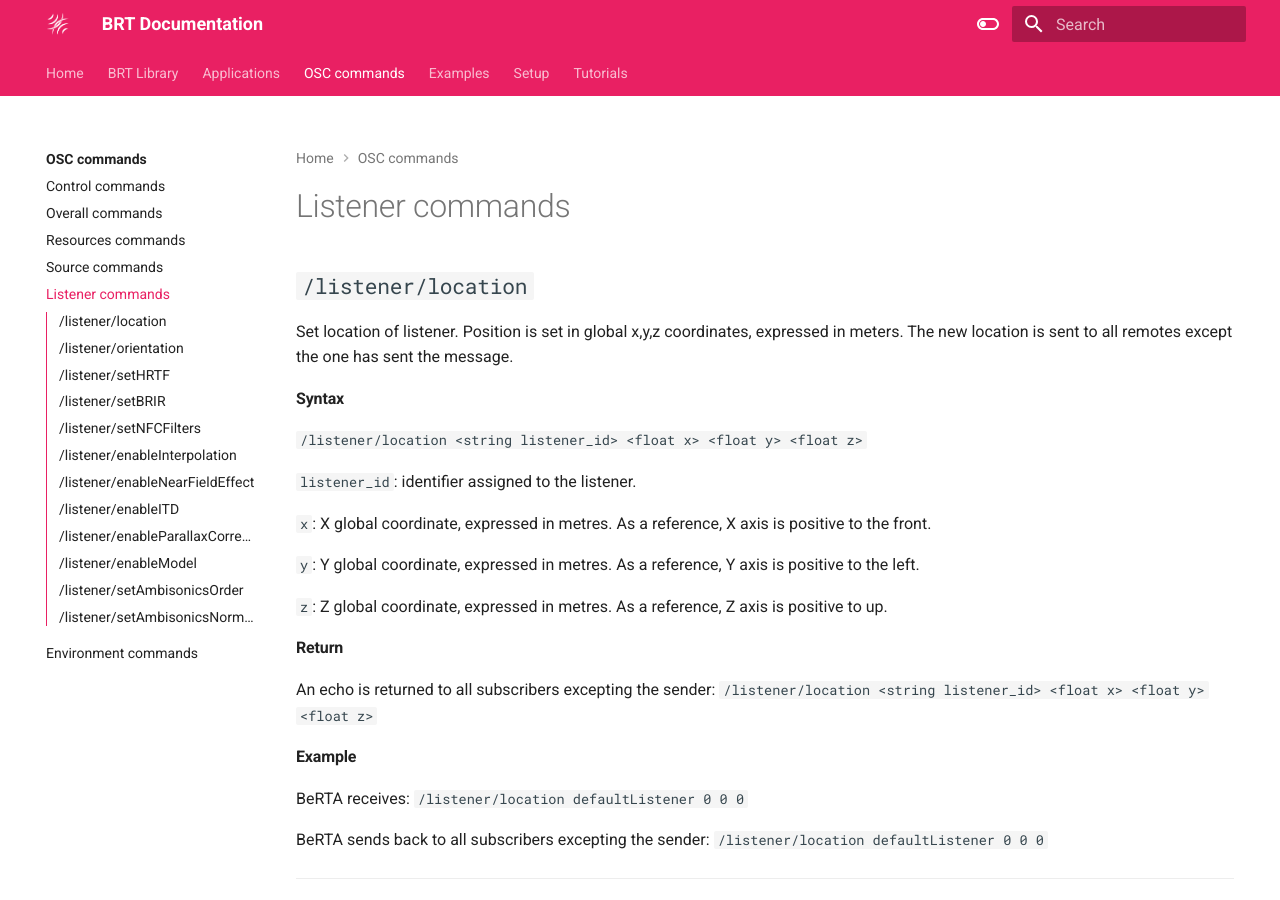
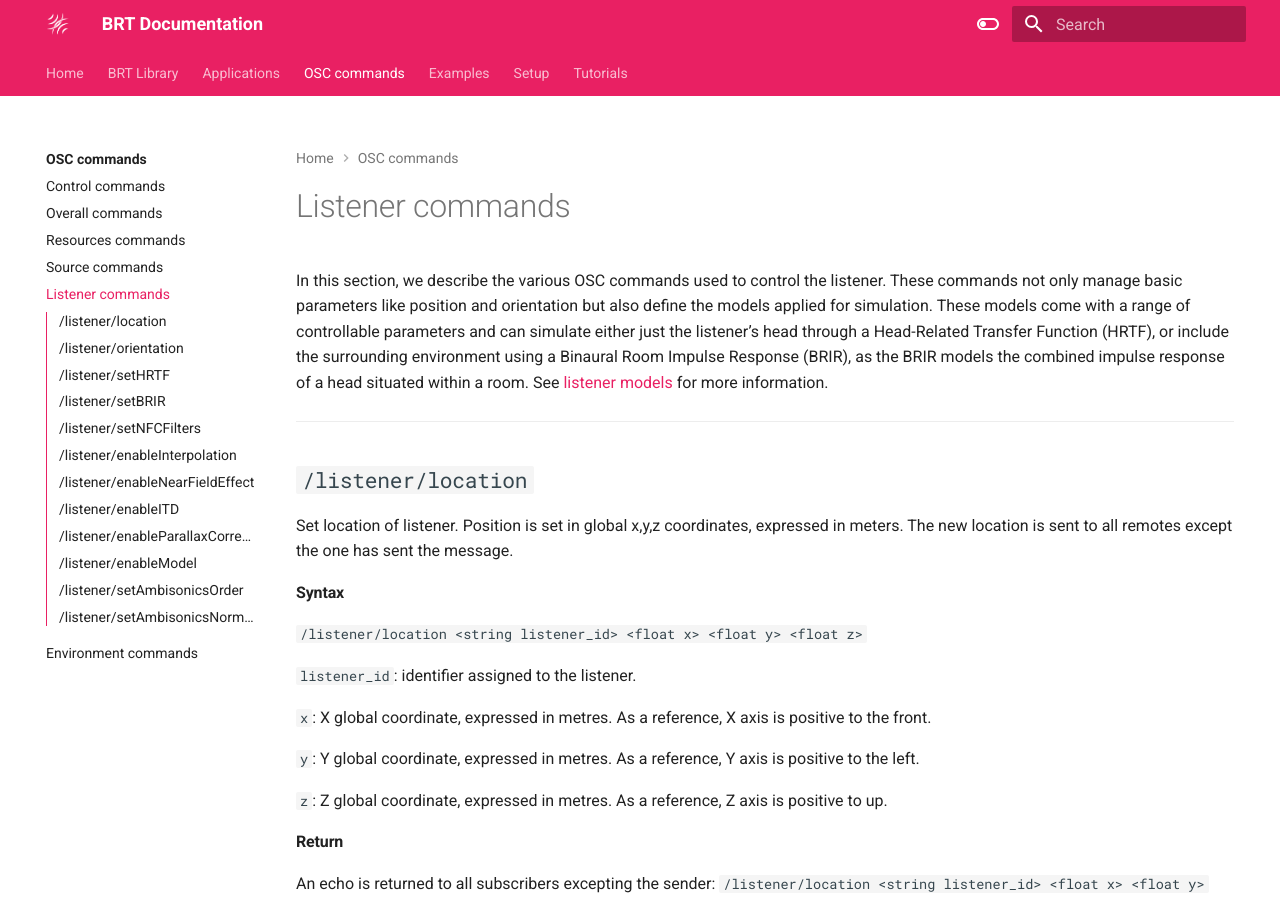
Before and after one commit to GrupoDiana/BRT-Documentation, an MkDocs documentation site: the page built from docs/osc/listener.md, in a window 1280 px wide and 900 px high. Built offline with MkDocs 1.6.1 and Material for MkDocs 9.7.7, drawn with Linux system fonts in a browser that asks for light colours.

Commit message:
feat: adds an intro paragraph to the OSC listener commands section

```diff
--- a/docs/osc/listener.md
+++ b/docs/osc/listener.md
@@ -1,4 +1,7 @@
+In this section, we describe the various OSC commands used to control the listener. These commands not only manage basic parameters like position and orientation but also define the models applied for simulation. These models come with a range of controllable parameters and can simulate either just the listener’s head through a Head-Related Transfer Function (HRTF), or include the surrounding environment using a Binaural Room Impulse Response (BRIR), as the BRIR models the combined impulse response of a head situated within a room. See [listener models](/BRT-Documentation/library/listener/models) for more information.
+
 <!----------------------------------------------------------------------------------->
+---
 
 ## `/listener/location`
 
```
